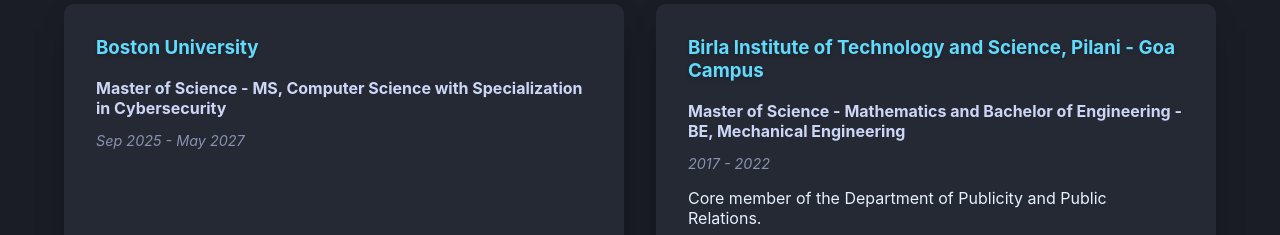
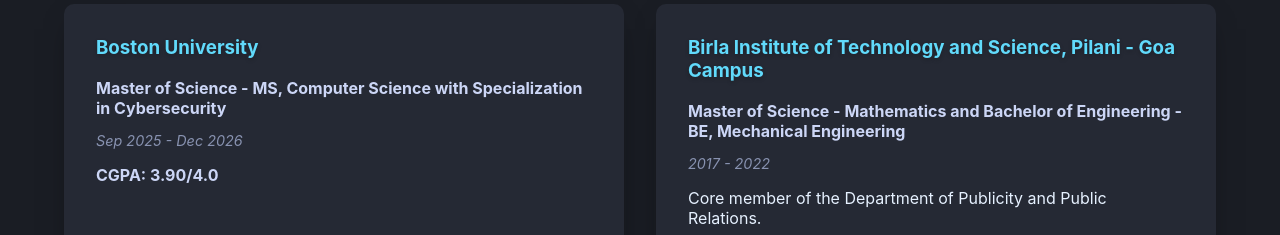
Before and after one commit to Savitar608/Savitar608.github.io, a React (Vite) app: page / in a window 1280 px wide. Shown: the part 2940-3175 px from the top of the page. Built offline with nearby package versions, Linux system fonts and the light colour scheme; no server answers.

Commit message:
feat: Add CGPA information to education history and update date format

```diff
--- a/src/components/Education.css
+++ b/src/components/Education.css
@@ -34,3 +34,9 @@
     margin-bottom: 1rem;
     color: #8892b0;
   }
+
+.education-card .cgpa {
+  font-weight: bold;
+  color: #ccd6f6;
+  margin-bottom: 0.5rem;
+}
--- a/src/components/Education.jsx
+++ b/src/components/Education.jsx
@@ -5,7 +5,8 @@
   {
     institution: 'Boston University',
     degree: 'Master of Science - MS, Computer Science with Specialization in Cybersecurity',
-    date: 'Sep 2025 - May 2027',
+    date: 'Sep 2025 - Dec 2026',
+    cgpa: '3.90/4.0',
     description: ''
   },
   {
@@ -26,6 +27,7 @@
             <h3>{edu.institution}</h3>
             <p className="degree">{edu.degree}</p>
             <p className="date">{edu.date}</p>
+            {edu.cgpa && <p className="cgpa">CGPA: {edu.cgpa}</p>}
             <p>{edu.description}</p>
           </div>
         ))}
```
